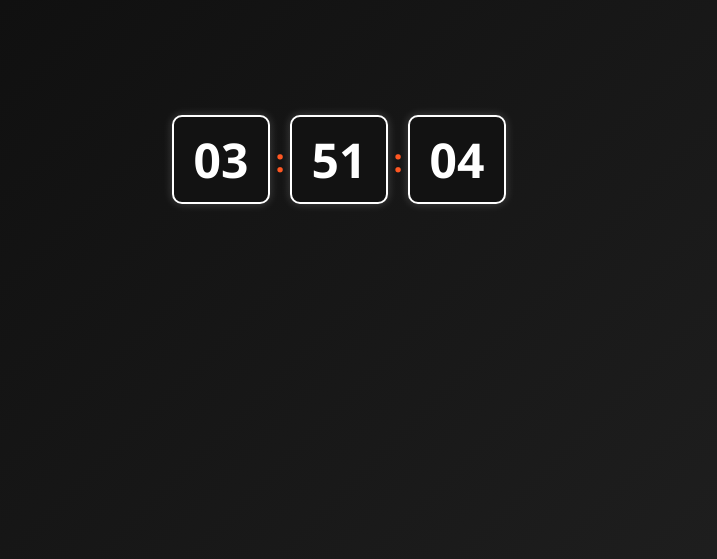
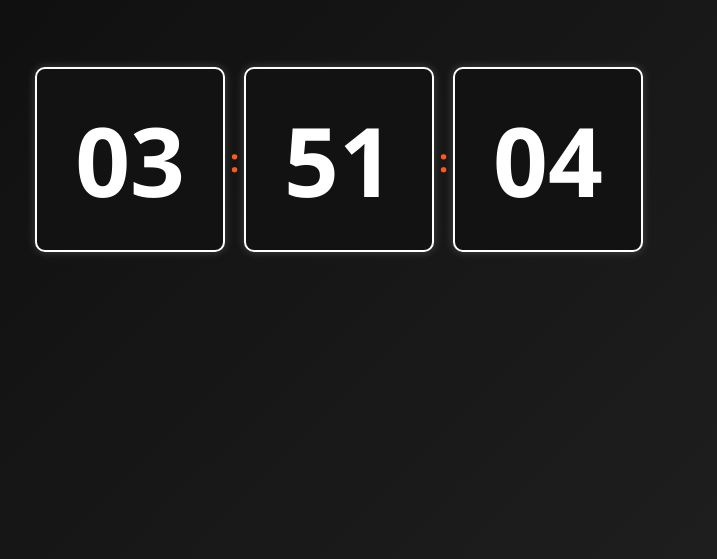
Before and after one commit to sudarshanchakra/simple-clock, a plain HTML site: page index.html in a window 1280 px wide. Shown: the part 241-800 px from the top of the page, without its empty margins (301-1018 px from the left). Drawn offline with nearby package versions, Linux system fonts and the light colour scheme.

Commit message:
Update index.html

```diff
--- a/index.html
+++ b/index.html
@@ -23,8 +23,8 @@
             border-radius: 10px;
             box-shadow: 0 0 10px rgba(255, 255, 255, 0.2);
             color: #ffffff;
-            font-size: 3rem;
-            padding: 10px 20px;
+            font-size: 6rem;
+            padding: 25px 38px;
             margin: 0 5px;
             border: 2px solid white;
         }
```
